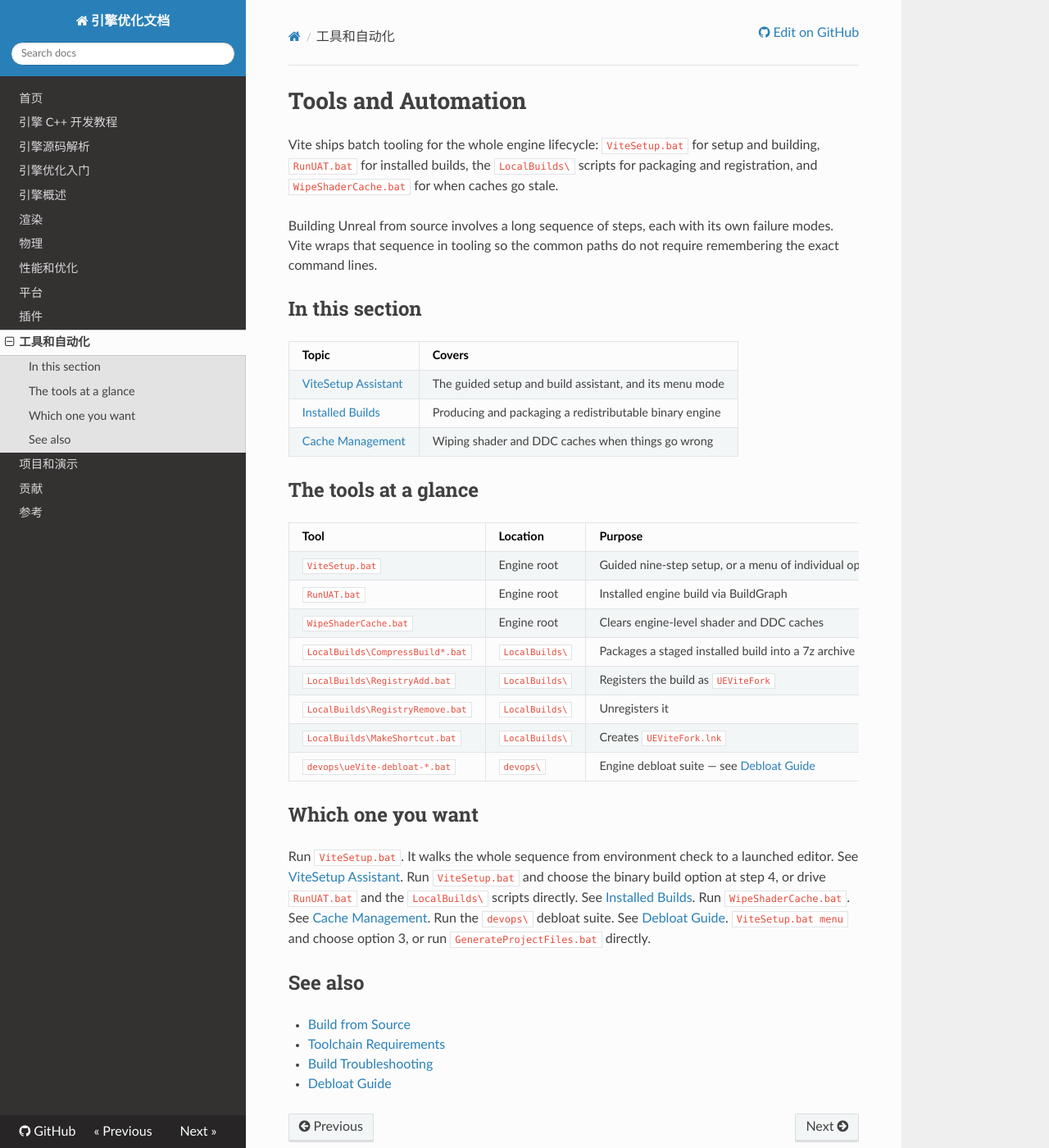
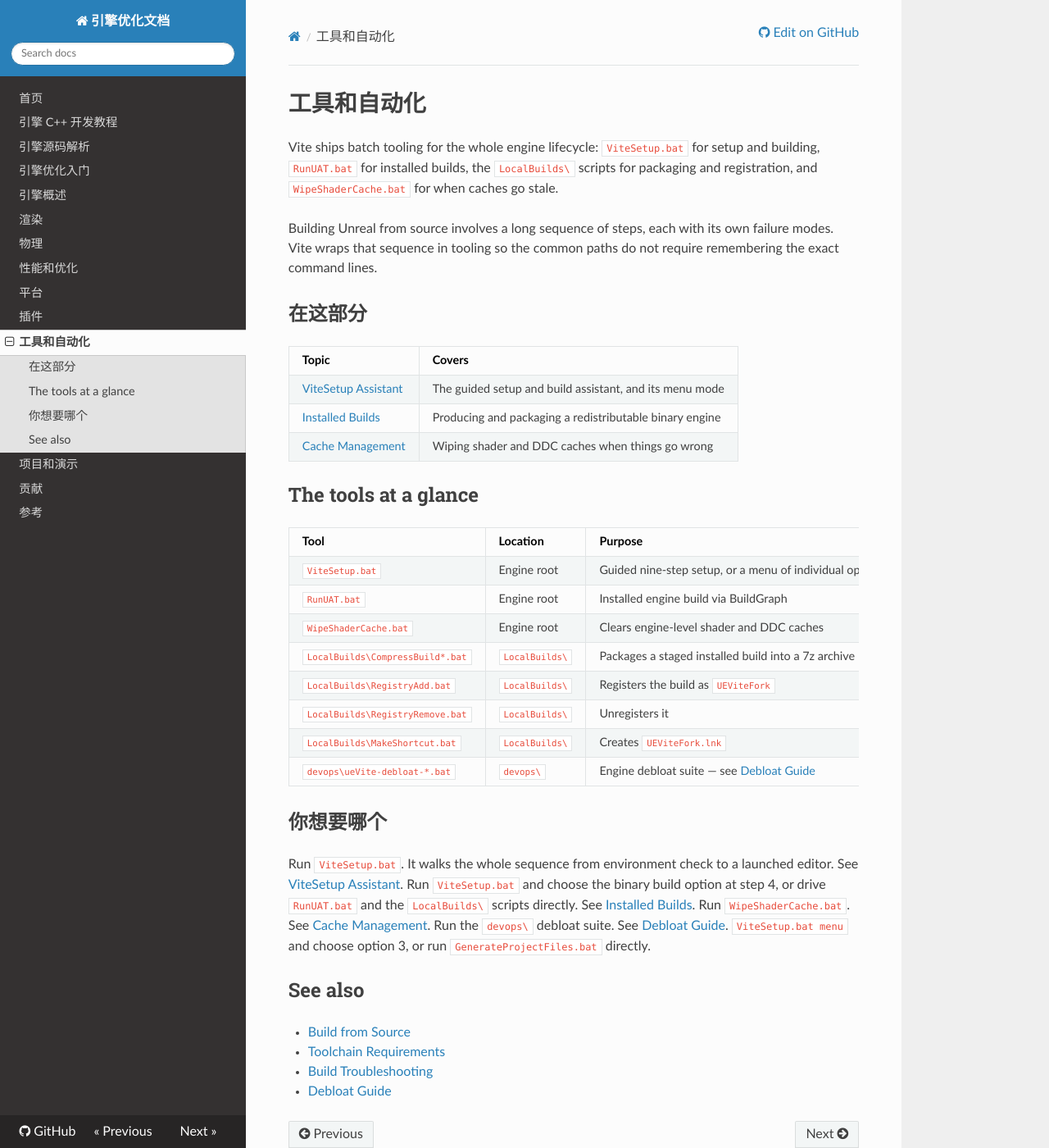
Before and after one commit to OpenHUTB/cpp, an MkDocs documentation site: the page built from docs/optimization/Tools/Tools.md, in a window 1280 px wide and 1400 px high. Shown: the whole window at 82% size. Built offline with MkDocs 1.6.1, drawn with Linux system fonts in a browser that asks for light colours; nearby versions of some CDN libraries; a script that is not in the unit is left out.

Commit message:
Translate Tools and Automation section to Chinese
Translated the Tools and Automation section to Chinese and updated headings.

```diff
--- a/docs/optimization/Tools/Tools.md
+++ b/docs/optimization/Tools/Tools.md
@@ -1,17 +1,15 @@
-# Tools and Automation
+# 工具和自动化
 
-<tldr>
-<p>
+
 Vite ships batch tooling for the whole engine lifecycle: <code>ViteSetup.bat</code> for setup and building,
 <code>RunUAT.bat</code> for installed builds, the <code>LocalBuilds\</code> scripts for packaging and
 registration, and <code>WipeShaderCache.bat</code> for when caches go stale.
-</p>
-</tldr>
+
 
 Building Unreal from source involves a long sequence of steps, each with its own failure modes. Vite wraps
 that sequence in tooling so the common paths do not require remembering the exact command lines.
 
-## In this section
+## 在这部分
 
 | Topic | Covers |
 |---|---|
@@ -32,7 +30,7 @@
 | `LocalBuilds\MakeShortcut.bat` | `LocalBuilds\` | Creates `UEViteFork.lnk` |
 | `devops\ueVite-debloat-*.bat` | `devops\` | Engine debloat suite &mdash; see [Debloat Guide](../Performance/Debloat-Guide.md) |
 
-## Which one you want
+## 你想要哪个
 
 <deflist>
 <def title="I just cloned the repository">
```
